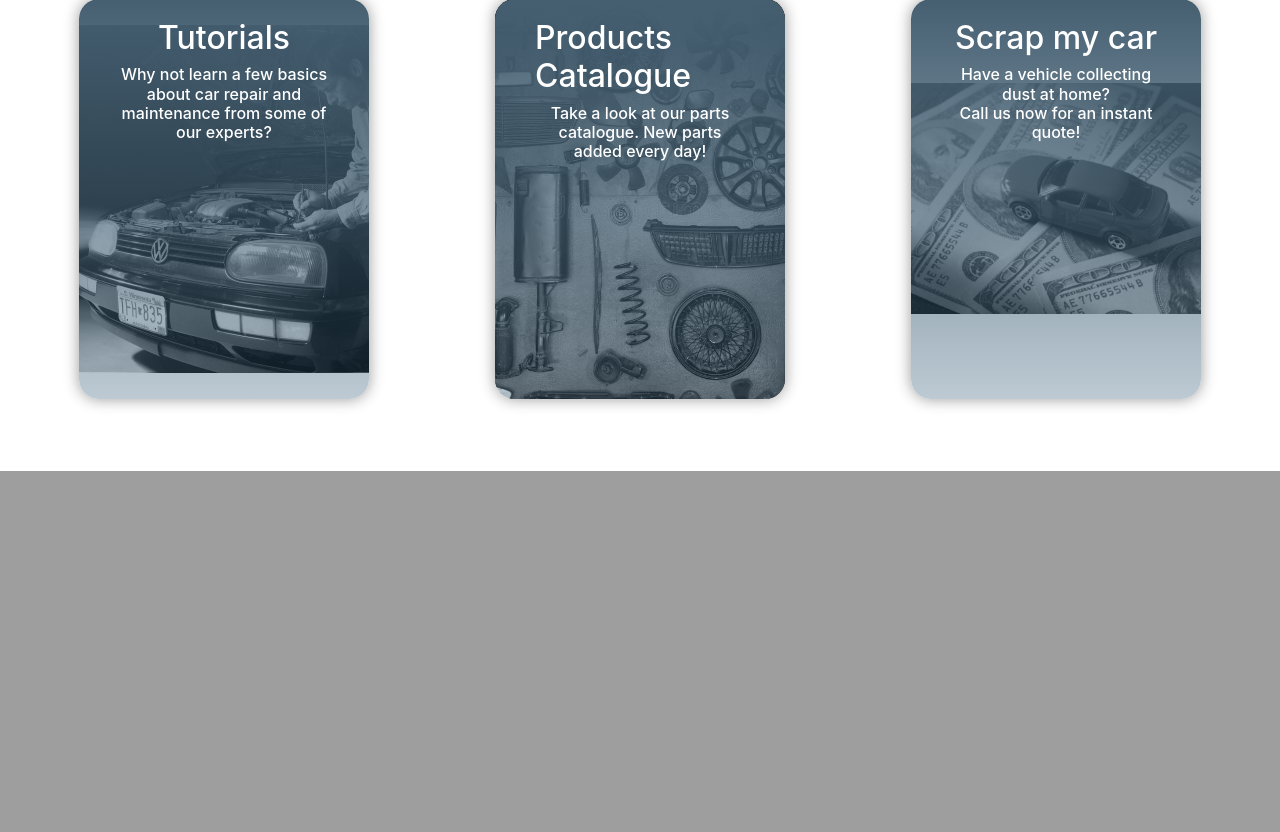
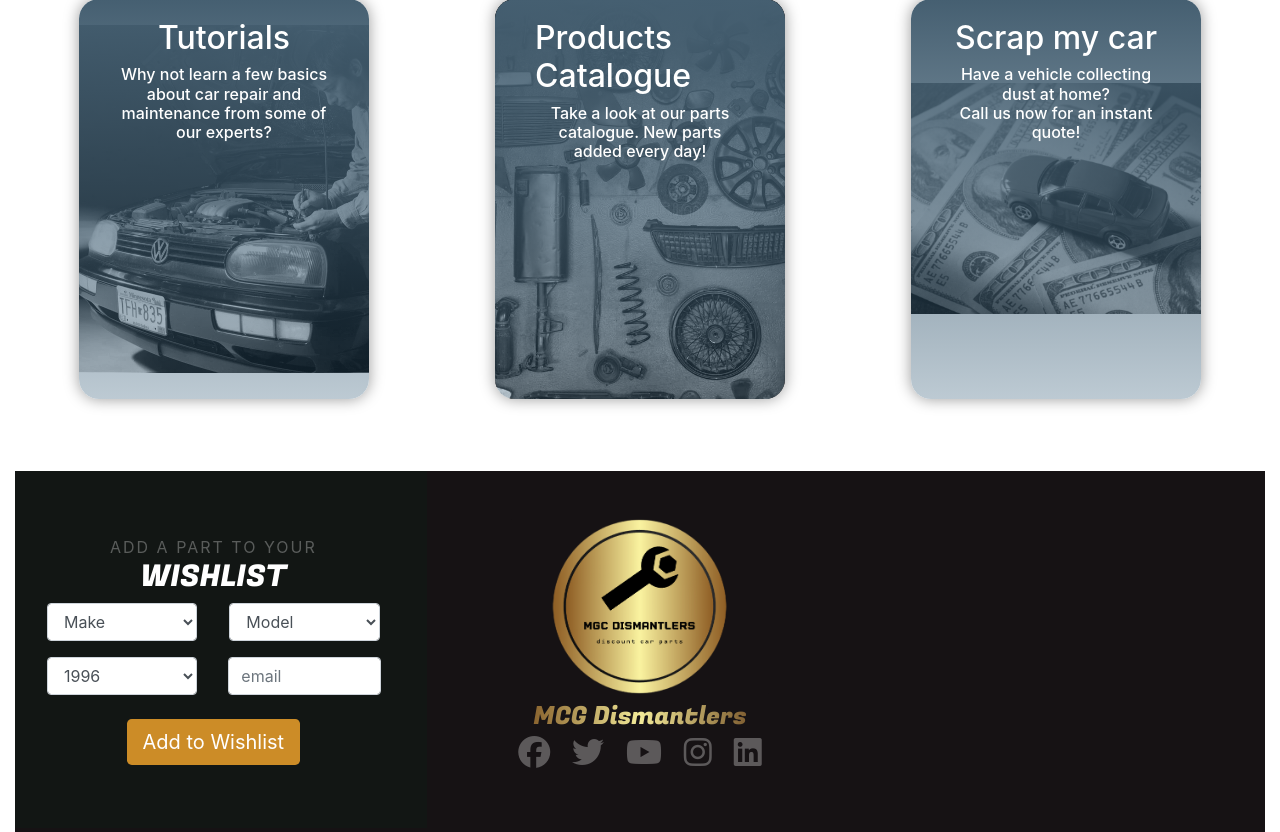
Before and after one commit to ConorG180/mgc-dismantlers, a Django app: page / in a window 1280 px wide. Shown: the part 784-1616 px from the top of the page. Before the commit the page ends 1255 px from the top, so only its background shows below. Run offline with Django 3.2, Linux system fonts and the light colour scheme; data comes from the database, SQL or seed files in the repository; parts of the project's set-up code (start-up, migrations or seed data) failed here and were passed over; some libraries are stand-ins or nearby versions; some web fonts are replaced.

Commit message:
Create footer and include in base.html

```diff
--- a/static/css/base.css
+++ b/static/css/base.css
@@ -1,4 +1,8 @@
-nav .img-fluid{
+.primary-color-bg{
+    background-color: #Cc8c27;
+}
+
+nav .img-fluid{ /*Company logo navbar */
     height: 75px;
     object-fit: cover;
     /* border-radius: 100%; */
@@ -6,6 +10,9 @@ nav .img-fluid{
 /* need !important here to overwrite bootstrap, as boostrap also uses it */
 .bg-dark{
     background-color: #161214 !important;
+}
+.bg-dark-compliment{
+  background-color: #121614;
 }
 /* Navbar highlight colors */
 #navbar-links a{
@@ -149,6 +156,62 @@ opacity: 1;
     /* transition: all 500ms cubic-bezier(0.19,1,0.22,1); */
   /* } */
 
+  /* Footer */
+  footer {
+    position: relative;
+    overflow: hidden;
+  }
+  .footer-logo{
+    height: 175px;
+    object-fit: cover;
+    /* border-radius: 100%; */
+}
+footer h3{
+  font-family: 'Fugaz One', cursive;
+  font-size: 25px;
+  color: #fff;
+}
+footer form label{
+color: #fff;
+}
+/* footer .logo-wrapper{
+  height: 200px;
+} */
+.social-media-icons-wrapper{
+  list-style-type: none;
+}
+.social-media-icons-wrapper a{
+  color: rgba(255, 255, 255, 0.3);
+}
+.social-media-icons-wrapper a:hover, .social-media-icons-wrapper a:hover > i {
+  color: #fff;
+  transform: scale(125%);
+  transition: 200ms;
+}
+    footer .subheading {
+      color: rgba(255, 255, 255, 0.3);
+      text-transform: uppercase;
+      letter-spacing: 2px; }
+    footer .heading-section {
+      color: #fff;
+      font-size: 30px;
+      text-transform: uppercase; }
+
+      footer .logo-header {
+        background-image: linear-gradient(90deg, #8A642F, #F3EA98, #805F32);
+        -webkit-background-clip: text;
+        background-clip: text;
+        color: transparent !important;
+      }
+footer .submit-button {
+border: none;
+background-color:#Cc8c27;
+transition: 200ms;
+color: #fff;
+}
+footer .submit-button:hover {
+  transform: scale(110%) !important;
+  }
 
   /* Media queries for cards on homepage */
   @media (max-width: 768px) {
--- a/templates/base.html
+++ b/templates/base.html
@@ -29,6 +29,7 @@
 
     {% block content %}
     {% endblock %}
+    {% include 'includes/footer.html' %}
     {% block corejs %}
     <script src="https://code.jquery.com/jquery-3.3.1.slim.min.js" integrity="sha384-q8i/X+965DzO0rT7abK41JStQIAqVgRVzpbzo5smXKp4YfRvH+8abtTE1Pi6jizo" crossorigin="anonymous"></script>
     <script src="https://cdn.jsdelivr.net/npm/popper.js@1.14.3/dist/umd/popper.min.js" integrity="sha384-ZMP7rVo3mIykV+2+9J3UJ46jBk0WLaUAdn689aCwoqbBJiSnjAK/l8WvCWPIPm49" crossorigin="anonymous"></script>
--- /dev/null
+++ b/templates/includes/footer.html
@@ -0,0 +1,78 @@
+<div class="container-fluid">
+      <!-- Start of footer -->
+  <footer class="footer bg-dark mt-5">
+    <div class="row align-items-center align-items-stretch mb-1">
+    <div class="col-lg-4 py-4 py-md-2 d-flex align-items-center bg-dark-compliment">
+    <div class="w-100">
+      <div class="d-flex flex-column align-items-center">
+        <span class="subheading">Add a part to your</span>
+        <h3 class="heading-section">Wishlist</h3>
+      </div>
+
+    <form class="d-flex flex-column align-items-center">
+      <div class="row wishlist-choices mx-3 d-flex justify-content-around">
+      <div class="col-md-6 col-4 mb-3 form-group px-3">
+        <select class="form-control" id="make">
+          <option selected>Make</option>
+          <option>2</option>
+          <option>3</option>
+          <option>4</option>
+          <option>5</option>
+        </select>
+      </div>
+      <div class="col-md-6 col-4 mb-3 form-group px-3">
+        <select class="form-control" id="model">
+          <option selected>Model</option>
+          <option>2</option>
+          <option>3</option>
+          <option>4</option>
+          <option>5</option>
+        </select>
+      </div>
+      <div class="col-md-6 col-4 mb-3 form-group px-3">
+        <select class="form-control" id="year">
+          <option selected>1996</option>
+          <option>2</option>
+          <option>3</option>
+          <option>4</option>
+          <option>5</option>
+        </select>
+      </div>
+      <div class="col-md-6 col-12 mb-3 form-group">
+        <input type="email" class="form-control" placeholder="email" id="exampleFormControlInput1" placeholder="name@example.com">
+      </div>
+    </div>
+
+      <button type="submit" class="btn-lg mt-2 submit-button">Add to Wishlist</button>
+    </form>
+    </div>
+    </div>
+    <div class="col-lg-4 py-5 d-flex h-50 flex-column align-items-center justify-content-start">
+      <div class="logo-wrapper d-flex flex-column align-items-center justify-content-center">
+        <img src="static/static-images/mgc-logo.png" alt="mgc-dismantlers-footer-logo" class="footer-logo">
+        <h3 class="logo-header mb-0 mt-2 text-center">MCG Dismantlers</h3>
+      </div>
+        <ul class="d-flex justify-content-around social-media-icons-wrapper w-75 mt-2 px-3">
+          <li><a href="https://www.facebook.com" target="_blank">
+            <i class="social-media-link fa-brands fa-2xl fa-facebook"></i>
+        </a></li>
+        <li><a href="https://www.twitter.com" target="_blank">
+            <i class="social-media-link fa-brands fa-2xl fa-twitter"></i>
+        </a></li>
+        <li><a href="https://www.youtube.com" target="_blank">
+            <i class="social-media-link fa-brands fa-2xl fa-youtube"></i>
+        </a></li>
+        <li><a href="https://www.instagram.com" target="_blank">
+                <i class="fa-social-media-link fa-brands fa-2xl fa-instagram"></i>
+        </a></li>
+        <li><a href="https://www.linkedin.com" target="_blank">
+            <i class="social-media-link fa-brands fa-2xl fa-linkedin"></i>
+        </a></li>
+        </ul>
+
+
+  </div>
+    </div>
+
+    </footer>
+</div>
```
